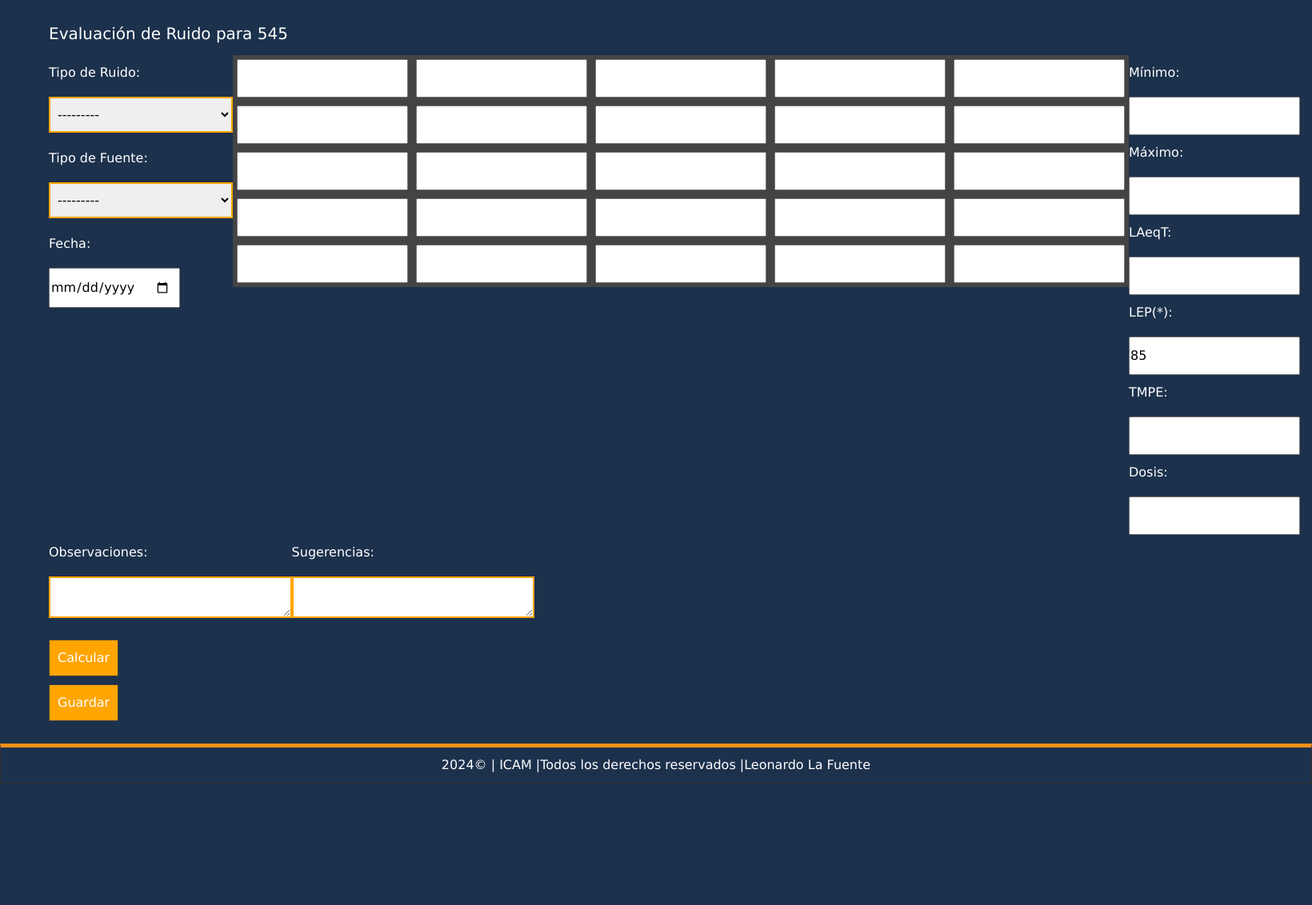
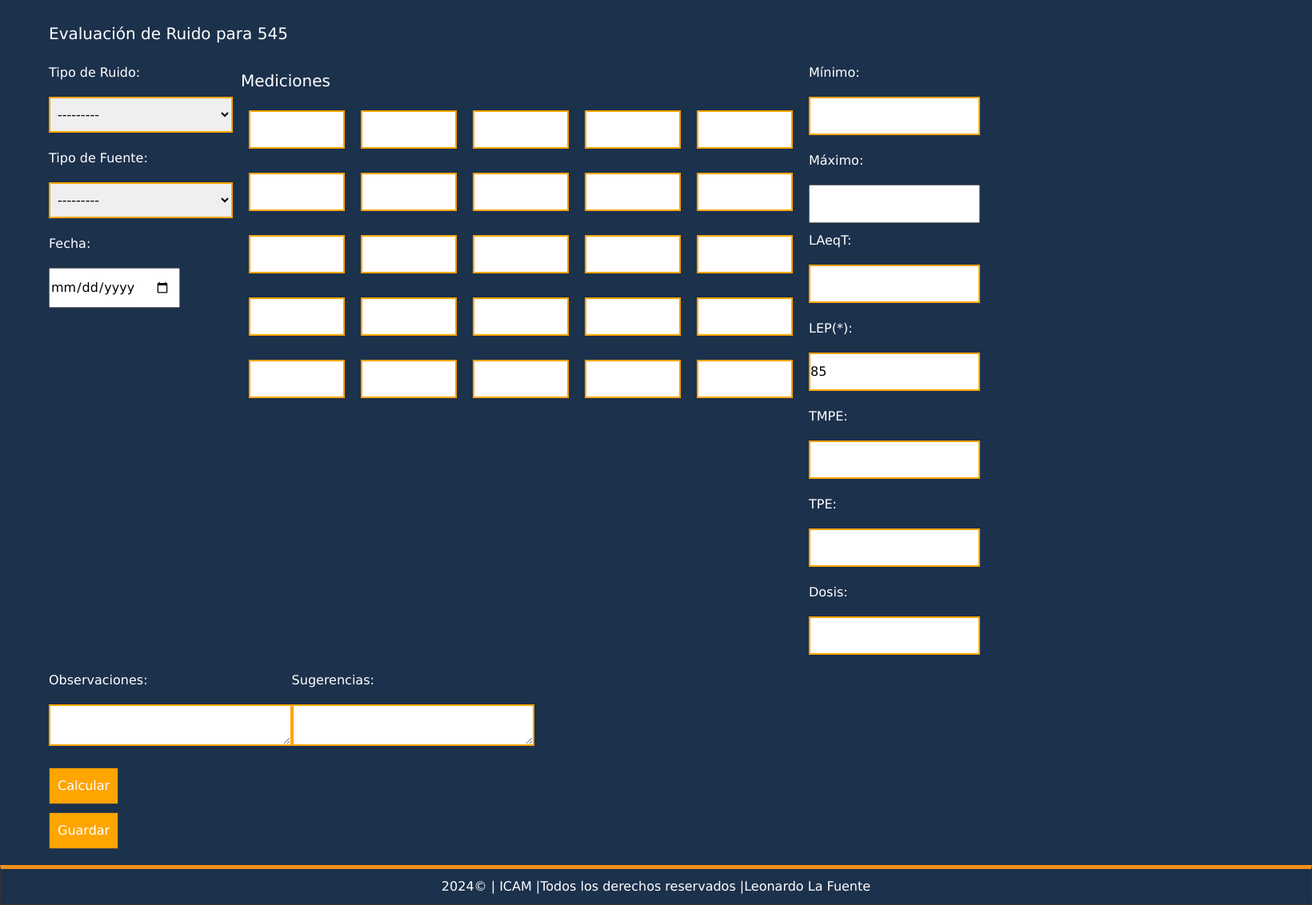
Before and after one commit to dayler23/Proyecto-ICAM, a Django app: page /evaluacion_ruido/73/ in a window 1640 px wide. Shown: the part 246-1378 px from the top of the page at 80% size. Before the commit the page ends 1226 px from the top, so only its background shows below. Run offline with Django 5.2, Linux system fonts and the light colour scheme; data comes from the database, SQL or seed files in the repository; both versions use the stored data as it was after the commit; some libraries are stand-ins or nearby versions.

Commit message:
F:validar solo numeros en TPE y guardar ruido

```diff
--- a/ruido/models.py
+++ b/ruido/models.py
@@ -26,7 +26,7 @@ class RuidoEvaluation(models.Model):
 
     exposure_time = models.DecimalField(max_digits=3, decimal_places=2, default=0.0, verbose_name='TMPE (horas)')
 
-    min_exposure_time = models.DurationField(null=True, blank=True, verbose_name='TPE')
+    min_exposure_time = models.DecimalField(max_digits=3, decimal_places=2, default=0.0, verbose_name='TPE (horas)')
     dose = models.DecimalField(max_digits=5, decimal_places=2, null=True, blank=True, verbose_name='Dosis')
     method = models.CharField(max_length=100, default='Medición del Nivel de Presión Acustica Continuo Equivalente Ponderado A', verbose_name='Metodo')
 
--- a/ruido/templates/evaluacion_ruido.html
+++ b/ruido/templates/evaluacion_ruido.html
@@ -29,37 +29,40 @@
         </div>
 
 <!-- Segunda columna (Tabla 5x5 para mediciones) -->
-        <div style="flex: 2;">
-            <table style="border-collapse: collapse;">
+<div style="flex: 2; padding: 10px;">
+    <h2 style="color: white;">Mediciones</h2>
+    <table style="border-collapse: collapse;background-color: #1c314c; ">
         {% for row in "12345" %}
             <tr>
                 {% for col in "12345" %}
-                            <td style="padding: 5px;">
-                                <input type="number" name="m_{{ row }}{{ col }}" id="m_{{ row }}{{ col }}" >
-                            </td>
+                    <td style="padding: 10px;">
+                        <input type="text" name="m_{{ row }}{{ col }}" id="m_{{ row }}{{ col }}" pattern="[0-9]+([,.][0-9]+)?" title="Ingresa un número válido" style="width: 120px;" oninput="this.value = this.value.replace(/[^0-9.,]/g, '');"></td>
                 {% endfor %}
             </tr>
         {% endfor %}
     </table>
 </div>
-
         <!-- Tercera columna -->
         <div style="flex: 1;">
             <label for="min" style="color: white;">Mínimo:</label>
-            <input type="number" id="min" name="min">
+            <input type="text" id="min" name="min" readonly>
             <label for="max" style="color: white;">Máximo:</label>
-            <input type="number" id="max" name="max">
+            <input type="number" id="max" name="max" readonly>
 
 
             <label for="average" style="color: white;">LAeqT:</label>
-            <input type="number" id="average" name="average">
+            <input type="text" id="average" name="average" readonly>
             <label for="parameter" style="color: white;">LEP(*):</label>
-            <input type="number" id="parameter" name="parameter" value="85" readonly>
+            <input type="text" id="parameter" name="parameter" value="85" readonly>
 
             <label for="exposure_time" style="color: white;">TMPE:</label>
-            <input type="number" id="exposure_time" name="exposure_time">
+            <input type="text" id="exposure_time" name="exposure_time" readonly>
+
+            <label for="min_exposure_time" style="color: white;">TPE:</label>
+            <input type="text" id="min_exposure_time" name="min_exposure_time"  pattern="[0-9]+([,.][0-9]+)?" title="Ingresa un número válido">
+
             <label for="dose" style="color: white;">Dosis:</label>
-            <input type="number" id="dose" name="dose">
+            <input type="text" id="dose" name="dose" readonly>
         </div>
     </div>
 
@@ -84,7 +87,6 @@
     <!-- Botón de Guardar -->
     <input type="submit" value="Guardar">
 </form>
-
 <script>
     function calculateMinMax() {
         const measurements = [];
@@ -107,6 +109,16 @@
 
         // Mostrar el resultado en el campo "average"
         document.getElementById('average').value = LAeqT.toFixed(4); // Asegura 7 decimales
+
+        // Calcular el TMPE
+        const TMPE = 8 / Math.pow(2, (LAeqT - 85) / 3);
+        document.getElementById('exposure_time').value = TMPE.toFixed(4); // Asegura 7 decimales
+
+        // Calcular la dosis (TPE / TMPE)
+        const TPE = parseFloat(document.getElementById('min_exposure_time').value);
+        const dose = TPE / TMPE;
+        document.getElementById('dose').value = dose.toFixed(4); // Asegura 7 decimales
     }
 </script>
+
 {% endblock %}
```
Also changed, not shown: db.sqlite3, ruido/migrations/0003_alter_ruidoevaluation_min_exposure_time.py (added). Lines whose indentation alone changed are shown as unchanged.
